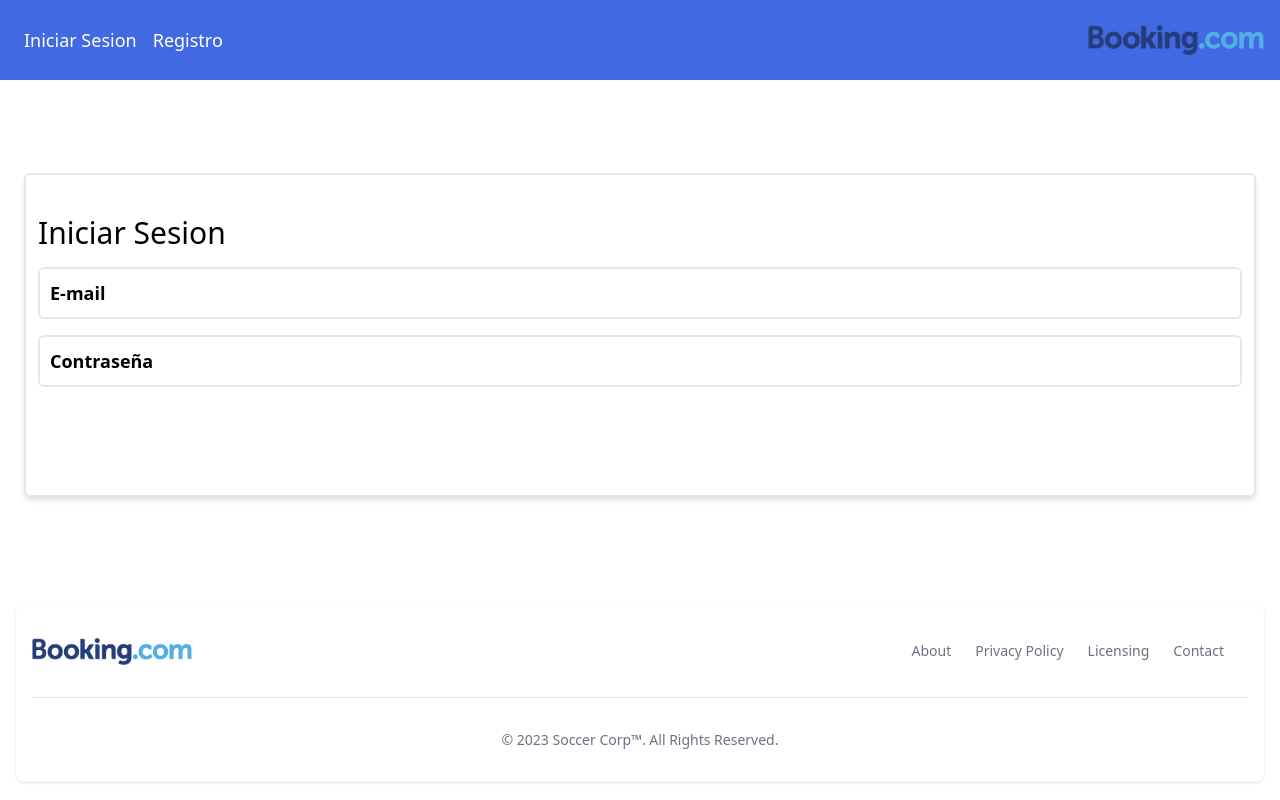
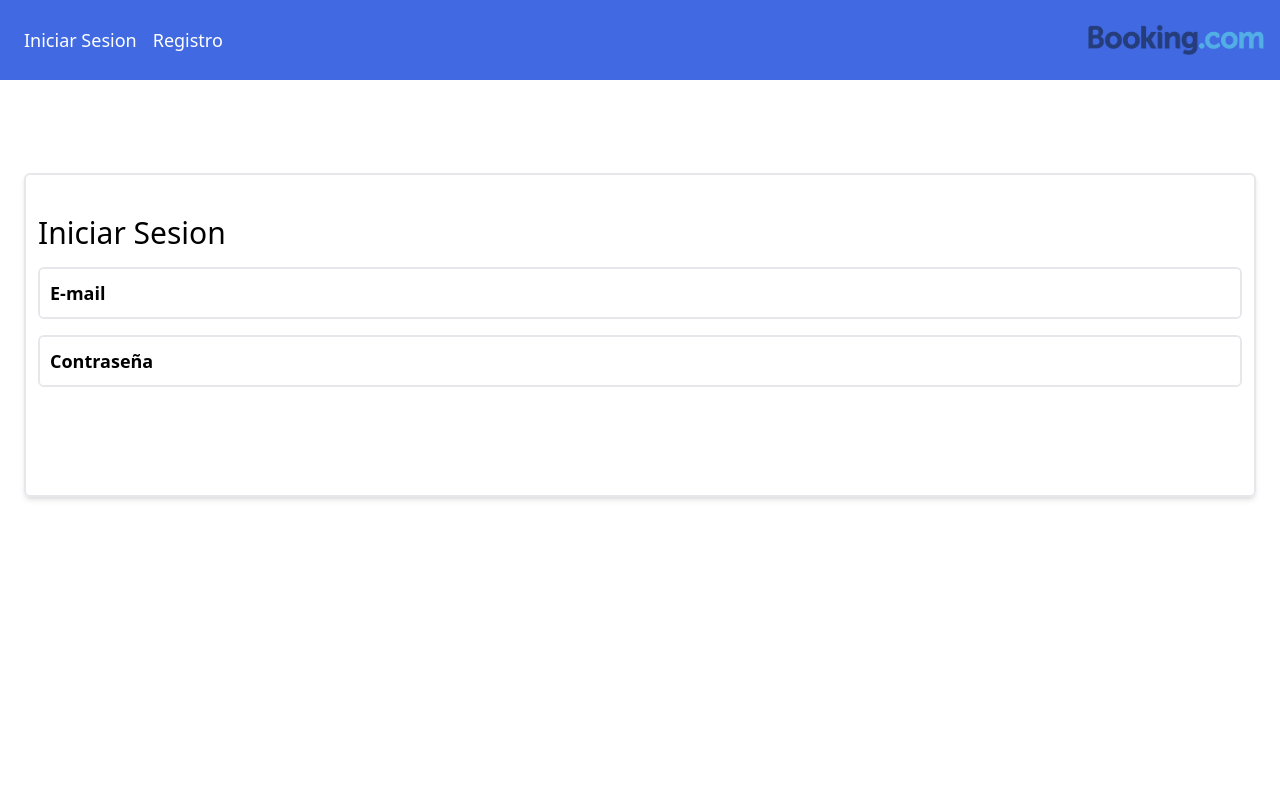
Before and after one commit to Mause24/template-front-rtst, a React (Vite) app: page /login in a window 1280 px wide. Shown: the top 800 px of the page. Built offline with nearby package versions, Linux system fonts and the light colour scheme; no server answers.

Commit message:
feat: some update for the components

```diff
--- a/src/components/Layout/Layout.tsx
+++ b/src/components/Layout/Layout.tsx
@@ -10,9 +10,26 @@ export const Layout = (props: LayoutProps): JSX.Element => {
 	return (
 		<>
 			<Header />
-			<main className={clsx("min-h-[calc(100dvh-290px)]", "h-full")}>
-				{children}
-			</main>
+			<div
+				className={clsx(
+					"flex",
+					"min-h-[calc(100dvh-48px)]",
+					"h-full",
+					"bg-light-background-normal",
+					"dark:bg-light-secondary-normal"
+				)}
+			>
+				{/* <AsideNavbar /> */}
+				<main
+					className={clsx(
+						"flex-1",
+						"bg-light-background-normal",
+						"dark:bg-light-secondary-normal"
+					)}
+				>
+					{children}
+				</main>
+			</div>
 			<Footer />
 		</>
 	)
--- a/src/components/PaginationBarItems/usePaginationBarItems.ts
+++ b/src/components/PaginationBarItems/usePaginationBarItems.ts
@@ -71,8 +71,6 @@ export const usePaginationBarItems = (props: PaginationBarItemsProps) => {
 						...array.slice(array.length - 2),
 					]
 				case index > 5 && index < array.length - 4:
-					console.log("Hi i'm in")
-
 					return [
 						...array.slice(0, 2),
 						{ key: "idk-1", value: "...", label: "..." },
--- a/src/components/Select/Select.tsx
+++ b/src/components/Select/Select.tsx
@@ -21,6 +21,7 @@ export const Select = <T extends SelectItem>(
 		filter,
 		renderOptionsLabel,
 		renderSelectedOptionLabel,
+		renderOptionItems,
 		keyExtractor,
 	} = useSelect(props)
 
@@ -179,6 +180,7 @@ export const Select = <T extends SelectItem>(
 									String(item.value)
 								}
 							>
+								{renderOptionItems?.(item) ?? (
 									<Text
 										className={clsx(
 											"text-black",
@@ -188,6 +190,7 @@ export const Select = <T extends SelectItem>(
 										{renderOptionsLabel?.(selectedItem) ??
 											item.label}
 									</Text>
+								)}
 							</Button>
 						))}
 					</div>
--- a/src/components/Select/Select.types.ts
+++ b/src/components/Select/Select.types.ts
@@ -9,9 +9,10 @@ export interface SelectProps<T extends SelectItem> {
 	hanldeSelectOption?: (item: T) => void
 	placeholder?: string
 	children?: JSX.Element
-	filter?: boolean
+	filter?: boolean | ((item: T, searchValue: string) => boolean)
 	renderSelectedOptionLabel?: (item: T) => string
 	renderOptionsLabel?: (item: T) => string
+	renderOptionItems?: (item: T) => JSX.Element
 	keyExtractor?: (item: T, index: number) => string
 	//STYLES
 	className?: {
--- a/src/components/Select/useSelect.ts
+++ b/src/components/Select/useSelect.ts
@@ -13,6 +13,7 @@ export const useSelect = <T extends SelectItem>(props: SelectProps<T>) => {
 		filter,
 		renderOptionsLabel,
 		renderSelectedOptionLabel,
+		renderOptionItems,
 		keyExtractor,
 	} = props
 	const [filterValue, setFilterValue] = useState<string>("")
@@ -26,11 +27,19 @@ export const useSelect = <T extends SelectItem>(props: SelectProps<T>) => {
 	const [isOpen, setIsOpen] = useState(false)
 
 	const handleFilter = useCallback(
-		(item: T) =>
-			!filter || filterValue === ""
-				? true
-				: item.label.toUpperCase().includes(filterValue.toUpperCase()),
-		[filter, filterValue]
+		(item: T) => {
+			switch (true) {
+				case typeof filter === "function":
+					return filter(item, filterValue)
+				case filter && filterValue !== "":
+					return item.label
+						.toUpperCase()
+						.includes(filterValue.toUpperCase())
+				default:
+					return true
+			}
+		},
+		[filter, filterValue, selectedItem]
 	)
 
 	const handleSelectItem = useCallback(
@@ -56,6 +65,7 @@ export const useSelect = <T extends SelectItem>(props: SelectProps<T>) => {
 		handleFilter,
 		renderOptionsLabel,
 		renderSelectedOptionLabel,
+		renderOptionItems,
 		filter,
 	}
 }
```
Lines whose indentation alone changed are shown as unchanged.
